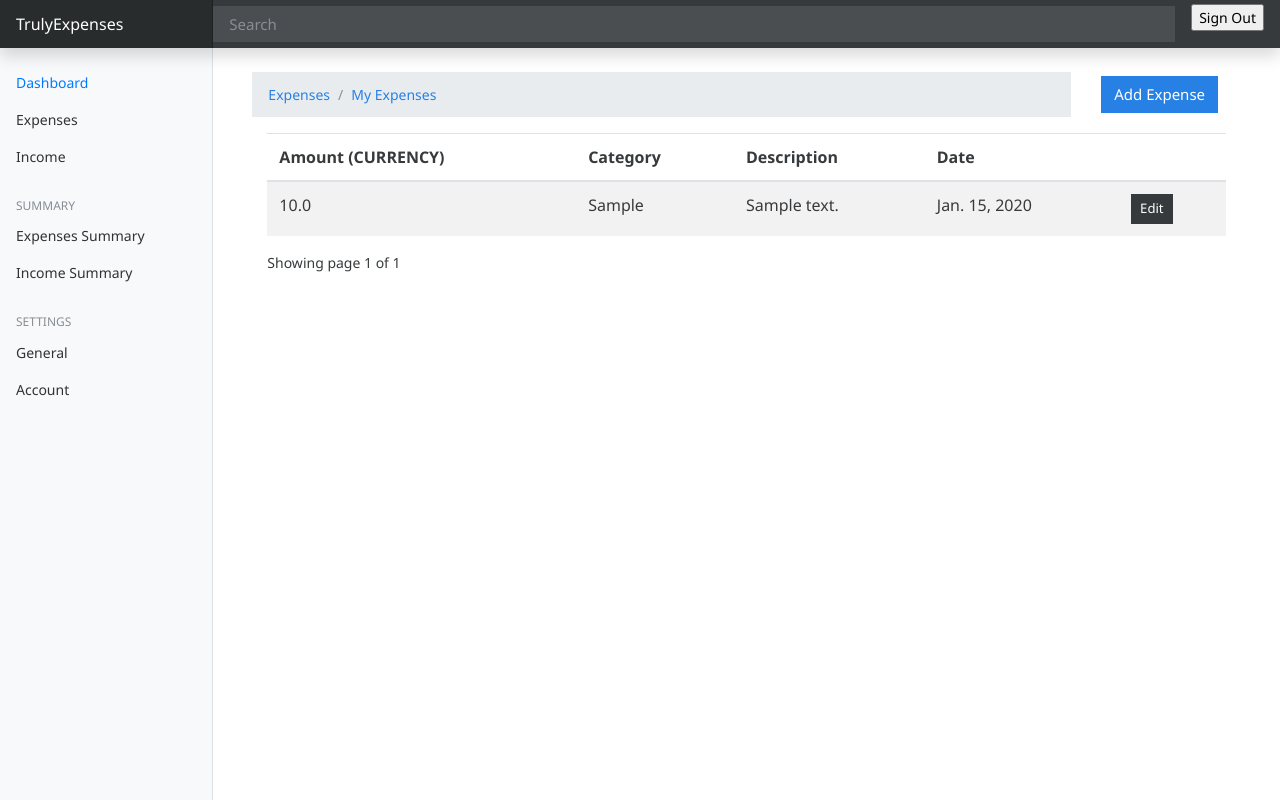
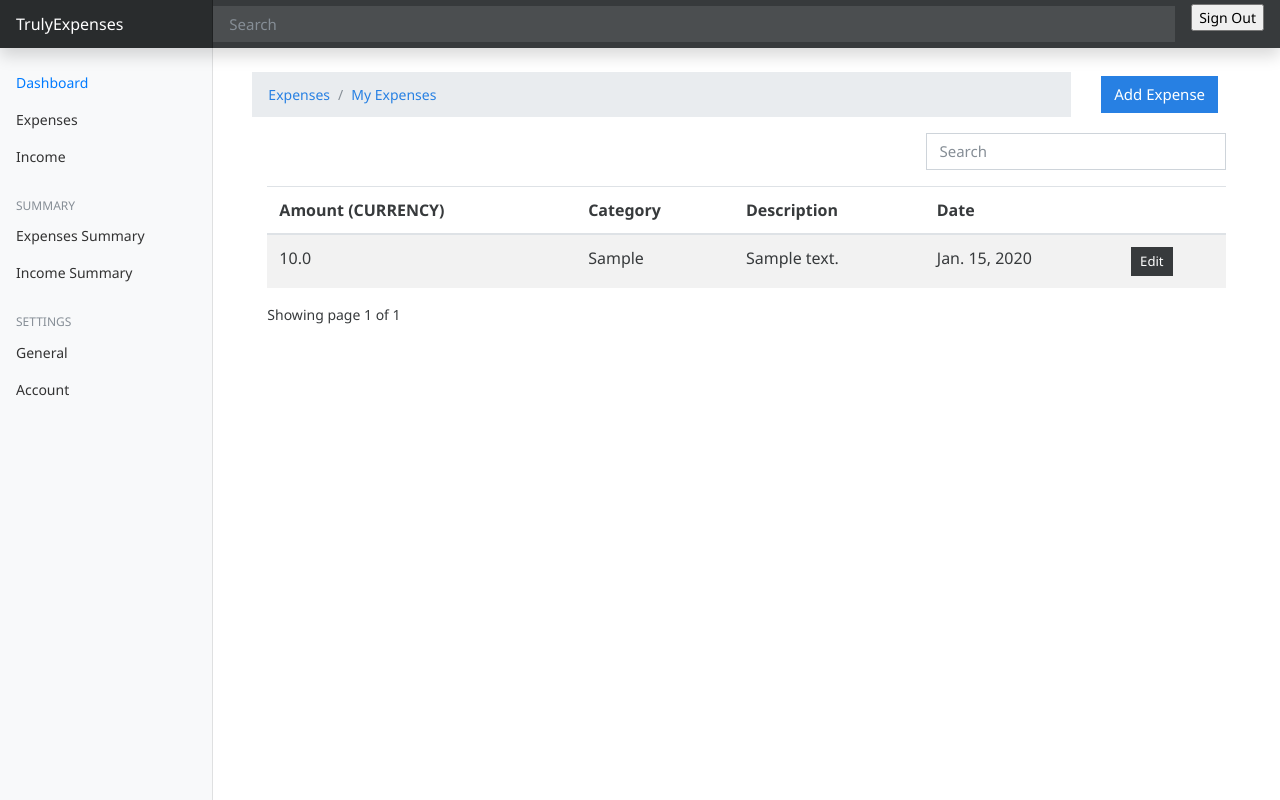
Before and after one commit to kylecollie/django-income-expense-website, a Django app: page / in a window 1280 px wide. Run offline with Django 4.2, Linux system fonts and the light colour scheme; a user stored in the database is signed in; tables that the repository leaves empty hold one stand-in row (values such as "Sample post"); some libraries are stand-ins or nearby versions.

Commit message:
WIP: search

```diff
--- /dev/null
+++ b/expenseswebsite/expenseswebsite/static/js/searchExpenses.js
@@ -0,0 +1,8 @@
+searchField = document.querySelector('#searchField');
+searchField.addEventListener('keyup', (e) => {
+    const searchValue = e.target.value;
+
+    if (searchValue.length > 0) {
+        console.log('searchValue', searchValue);
+    }
+});
--- a/expenseswebsite/templates/expenses/index.html
+++ b/expenseswebsite/templates/expenses/index.html
@@ -1,4 +1,6 @@
 {% extends 'base.html' %}
+
+{% load static %}
 
 {% block content %}
 
@@ -20,6 +22,14 @@
     <div class="container">
         {% include 'partials/_messages.html' %}
         {% if expenses.count %}
+        <div class="row">
+            <div class="col-md-8"></div>
+            <div class="col-md-4">
+                <div class="form-group">
+                    <input type="text" class="form-control" id="searchField" placeholder="Search">
+                </div>
+            </div>
+        </div>
         <table class="table table-striped table-hover">
             <thead>
                 <tr>
@@ -60,7 +70,8 @@
         </ul>
         {% endif %}
     </div>
-
 </div>
 
+<script src="{% static 'js/searchExpenses.js' %}"></script>
+
 {% endblock %}
```
Also changed, not shown: README.md.
